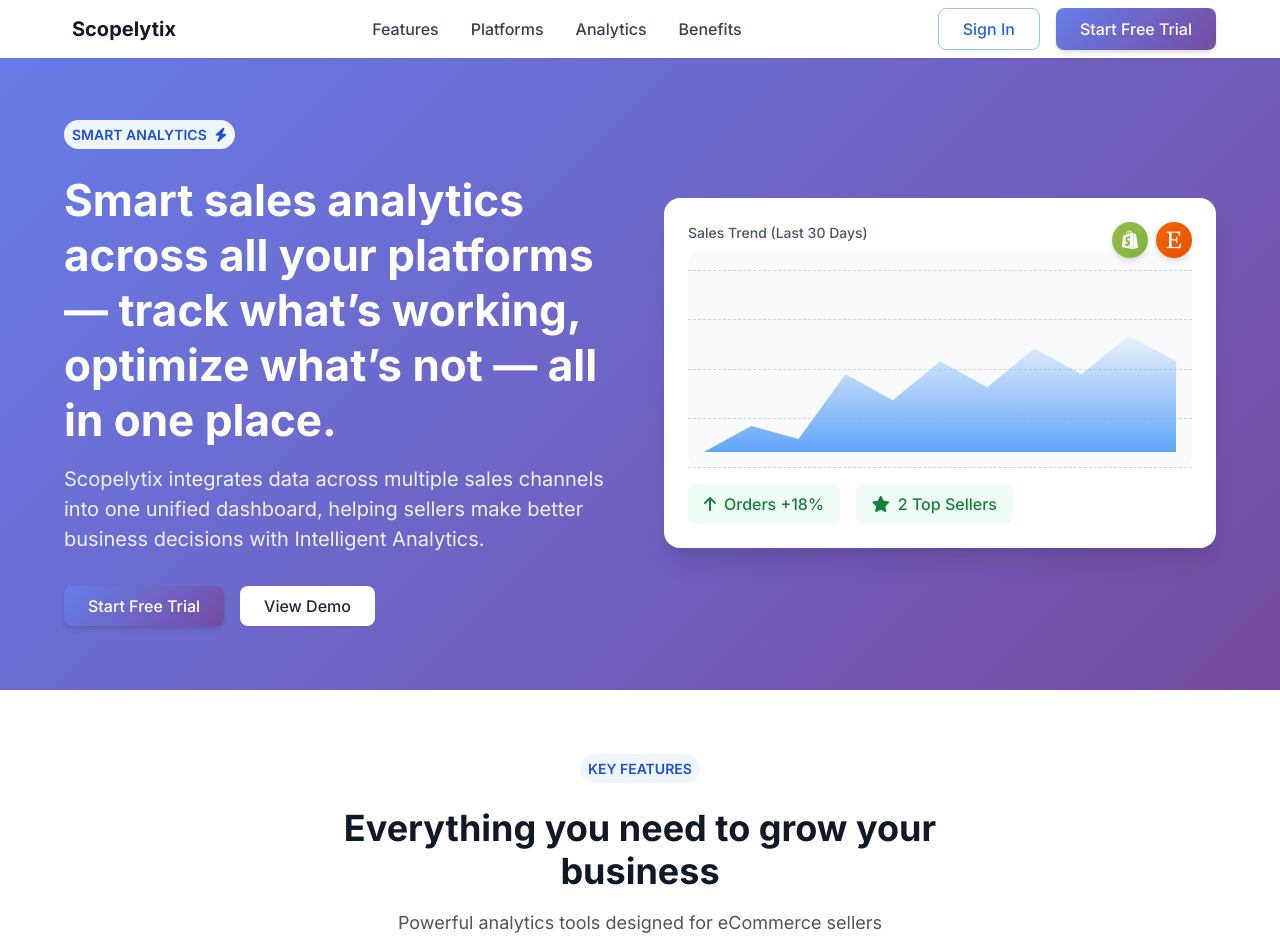
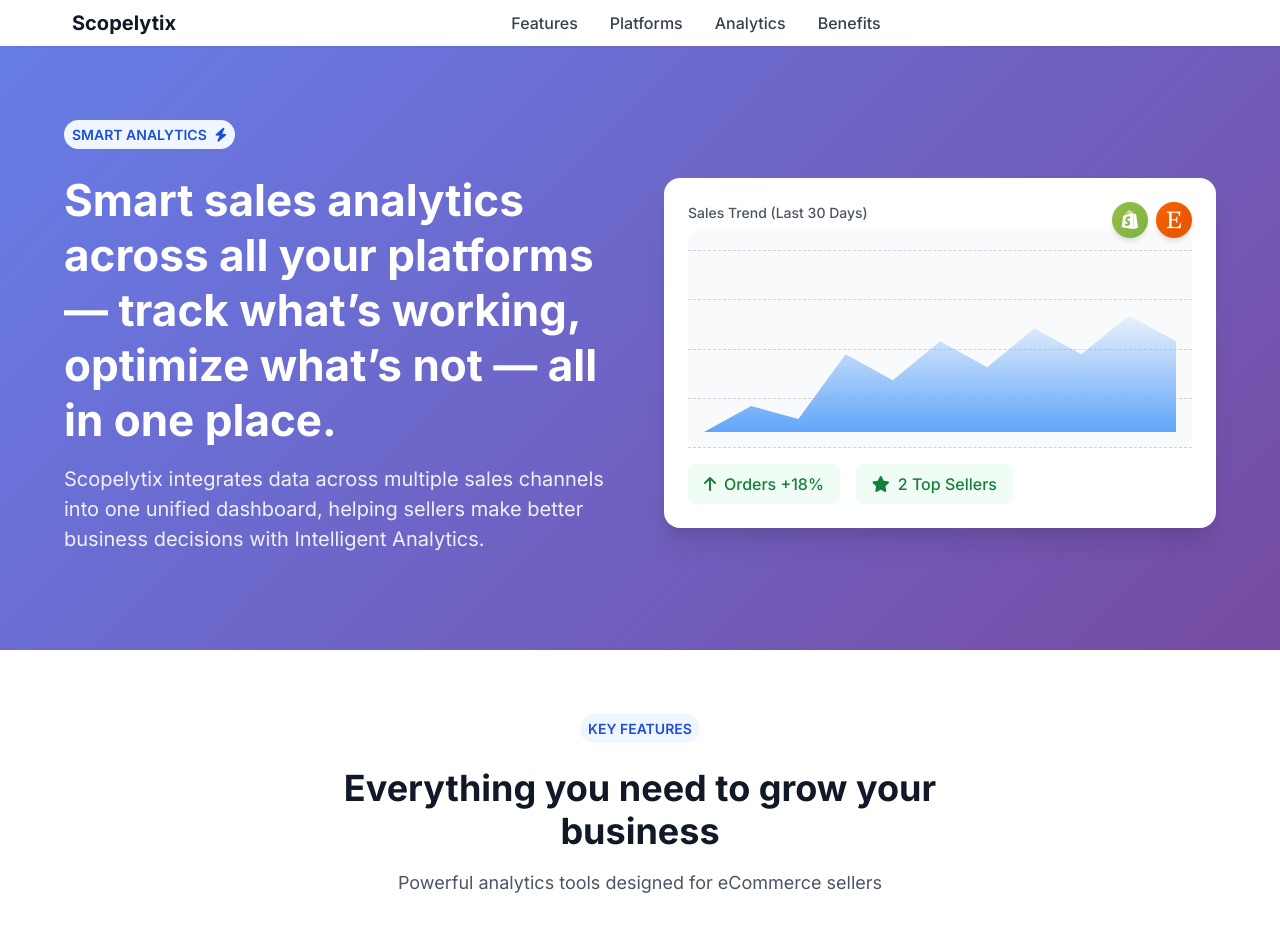
Before and after one commit to Messaoud16/scopelytix-coming-soon, a plain HTML site: page index.html in a window 1280 px wide. Shown: the top 939 px of the page. Drawn offline with Linux system fonts and the light colour scheme.

Commit message:
Update index.html

```diff
--- a/index.html
+++ b/index.html
@@ -1006,8 +1006,6 @@
                 <a href="#benefits">Benefits</a>
             </div>
             <div class="nav-actions">
-                <a href="#" class="btn btn-secondary">Sign In</a>
-                <a href="#" class="btn btn-primary">Start Free Trial</a>
             </div>
             <div class="mobile-menu-btn">
                 <i class="fas fa-bars"></i>
@@ -1025,11 +1023,6 @@
                 </div>
                 <h1>Smart sales analytics across all your platforms — track what’s working, optimize what’s not — all in one place.</h1>
                 <p>Scopelytix integrates data across multiple sales channels into one unified dashboard, helping sellers make better business decisions with Intelligent Analytics.</p>
-
-                <div class="hero-cta">
-                    <a href="#" class="btn btn-primary">Start Free Trial</a>
-                    <a href="#" class="btn btn-light">View Demo</a>
-                </div>
             </div>
             <div class="hero-image">
                 <div class="dashboard-preview">
@@ -1355,7 +1348,7 @@
                 </div>
             </div>
             <div class="footer-bottom">
-                <div class="copyright">© 2023 Scopelytix. All rights reserved.</div>
+                <div class="copyright">© 2025 Scopelytix. All rights reserved.</div>
                 <div class="legal-links">
                     <a href="privacy.html">Privacy Policy</a>
                     <a href="terms.html">Terms of Service</a>
```
